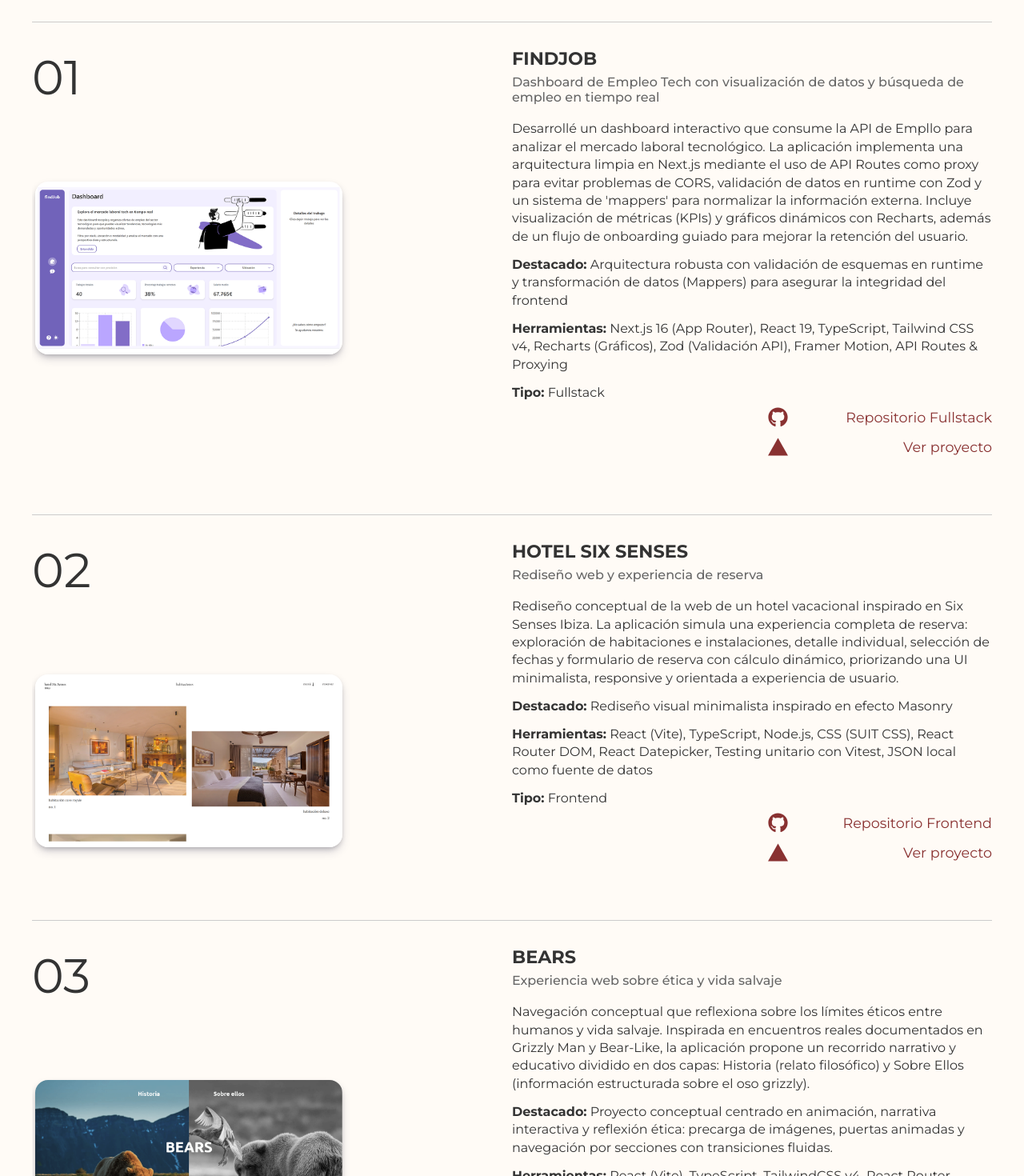
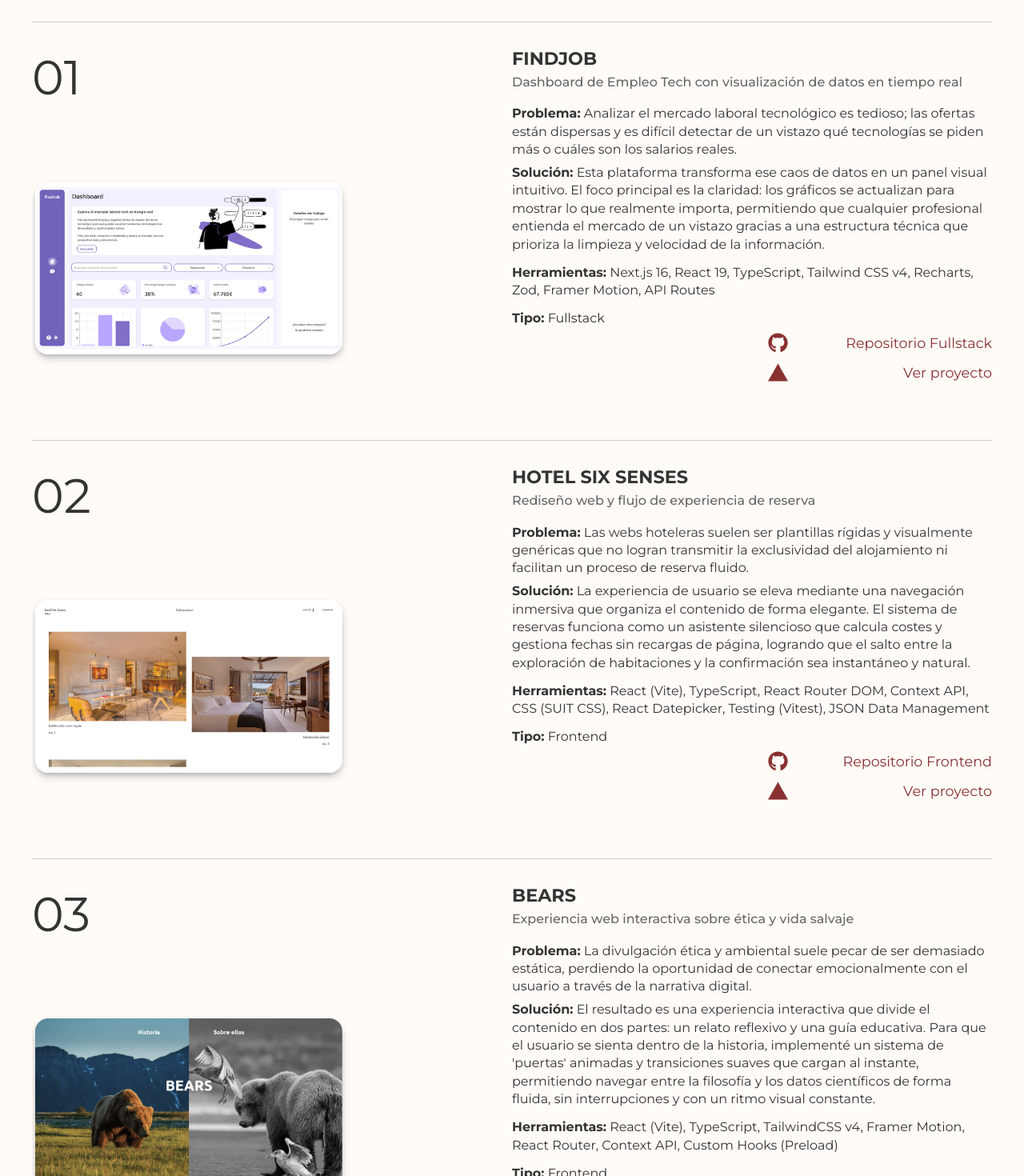
Before and after one commit to JaumeEsquerdo/portfolio-personal, a React (Vite) app in the folder portfolio-jaume/: page /proyectos in a window 1280 px wide. Shown: the part 280-1750 px from the top of the page at 80% size. Built offline with nearby package versions, Linux system fonts and the light colour scheme; a web font is replaced by a local one.

Commit message:
actualizar json de datos de proyectos con estructura 'problema - solucion'

```diff
--- a/portfolio-jaume/src/components/Proyecto.jsx
+++ b/portfolio-jaume/src/components/Proyecto.jsx
@@ -11,7 +11,7 @@ const Proyecto = ({
   numero,
   titulo,
   subtitulo,
-  descripcion,
+  detalles,
   imagen,
   herramientas,
   stack,
@@ -19,6 +19,7 @@ const Proyecto = ({
   destacado,
   deploy,
 }) => {
+  const { problema, solucion } = detalles;
   const isDesktop = useIsDesktop();
 
   return (
@@ -47,13 +48,18 @@ const Proyecto = ({
           )}
           <h4 className="Proyecto-subtitulo">{subtitulo}</h4>
 
-          <p className="Proyecto-texto Proyecto-texto--primero">
-            {descripcion}
-          </p>
+          <div className="Proyecto-detalles">
+            <p className="Proyecto-texto">
+              <strong>Problema:</strong> {problema}
+            </p>
+            <p className="Proyecto-texto">
+              <strong>Solución:</strong> {solucion}
+            </p>
+          </div>
 
-          <p className="Proyecto-texto">
+          {/* <p className="Proyecto-texto">
             <strong>Destacado:</strong> {destacado}
-          </p>
+          </p> */}
           <p className="Proyecto-texto">
             <strong>Herramientas:</strong> {herramientas.join(", ")}
           </p>
--- a/portfolio-jaume/src/data/listaProyectos.js
+++ b/portfolio-jaume/src/data/listaProyectos.js
@@ -4,18 +4,22 @@ const listaProyectos = [
     numero: "01",
     titulo: "findJob",
     subtitulo:
-      "Dashboard de Empleo Tech con visualización de datos y búsqueda de empleo en tiempo real",
-    descripcion:
-      "Desarrollé un dashboard interactivo que consume la API de Empllo para analizar el mercado laboral tecnológico. La aplicación implementa una arquitectura limpia en Next.js mediante el uso de API Routes como proxy para evitar problemas de CORS, validación de datos en runtime con Zod y un sistema de 'mappers' para normalizar la información externa. Incluye visualización de métricas (KPIs) y gráficos dinámicos con Recharts, además de un flujo de onboarding guiado para mejorar la retención del usuario.",
+      "Dashboard de Empleo Tech con visualización de datos en tiempo real",
+    detalles: {
+      problema:
+        "Analizar el mercado laboral tecnológico es tedioso; las ofertas están dispersas y es difícil detectar de un vistazo qué tecnologías se piden más o cuáles son los salarios reales.",
+      solucion:
+        "Esta plataforma transforma ese caos de datos en un panel visual intuitivo. El foco principal es la claridad: los gráficos se actualizan para mostrar lo que realmente importa, permitiendo que cualquier profesional entienda el mercado de un vistazo gracias a una estructura técnica que prioriza la limpieza y velocidad de la información.",
+    },
     herramientas: [
-      "Next.js 16 (App Router)",
+      "Next.js 16",
       "React 19",
       "TypeScript",
       "Tailwind CSS v4",
-      "Recharts (Gráficos)",
-      "Zod (Validación API)",
+      "Recharts",
+      "Zod",
       "Framer Motion",
-      "API Routes & Proxying",
+      "API Routes",
     ],
     stack: "Fullstack",
     imagen: "/img/portada-findJob.png",
@@ -26,25 +30,27 @@ const listaProyectos = [
       },
     ],
     deploy: "https://find-job-dashboard.vercel.app/",
-    destacado:
-      "Arquitectura robusta con validación de esquemas en runtime y transformación de datos (Mappers) para asegurar la integridad del frontend",
   },
   {
     id: 2,
     numero: "02",
     titulo: "Hotel Six Senses",
-    subtitulo: "Rediseño web y experiencia de reserva",
-    descripcion:
-      "Rediseño conceptual de la web de un hotel vacacional inspirado en Six Senses Ibiza. La aplicación simula una experiencia completa de reserva: exploración de habitaciones e instalaciones, detalle individual, selección de fechas y formulario de reserva con cálculo dinámico, priorizando una UI minimalista, responsive y orientada a experiencia de usuario.",
+    subtitulo: "Rediseño web y flujo de experiencia de reserva",
+    detalles: {
+      problema:
+        "Las webs hoteleras suelen ser plantillas rígidas y visualmente genéricas que no logran transmitir la exclusividad del alojamiento ni facilitan un proceso de reserva fluido.",
+      solucion:
+        "La experiencia de usuario se eleva mediante una navegación inmersiva que organiza el contenido de forma elegante. El sistema de reservas funciona como un asistente silencioso que calcula costes y gestiona fechas sin recargas de página, logrando que el salto entre la exploración de habitaciones y la confirmación sea instantáneo y natural.",
+    },
     herramientas: [
       "React (Vite)",
       "TypeScript",
-      "Node.js",
+      "React Router DOM",
+      "Context API",
       "CSS (SUIT CSS)",
-      "React Router DOM",
       "React Datepicker",
-      "Testing unitario con Vitest",
-      "JSON local como fuente de datos",
+      "Testing (Vitest)",
+      "JSON Data Management",
     ],
     stack: "Frontend",
     imagen: "/img/portada-hotel.png",
@@ -55,23 +61,26 @@ const listaProyectos = [
       },
     ],
     deploy: "https://hotel-six-senses.vercel.app/",
-    destacado: "Rediseño visual minimalista inspirado en efecto Masonry",
   },
   {
     id: 3,
     numero: "03",
     titulo: "BEARS",
-    subtitulo: "Experiencia web sobre ética y vida salvaje",
-    descripcion:
-      "Navegación conceptual que reflexiona sobre los límites éticos entre humanos y vida salvaje. Inspirada en encuentros reales documentados en Grizzly Man y Bear-Like, la aplicación propone un recorrido narrativo y educativo dividido en dos capas: Historia (relato filosófico) y Sobre Ellos (información estructurada sobre el oso grizzly).",
+    subtitulo: "Experiencia web interactiva sobre ética y vida salvaje",
+    detalles: {
+      problema:
+        "La divulgación ética y ambiental suele pecar de ser demasiado estática, perdiendo la oportunidad de conectar emocionalmente con el usuario a través de la narrativa digital.",
+      solucion:
+        "El resultado es una experiencia interactiva que divide el contenido en dos partes: un relato reflexivo y una guía educativa. Para que el usuario se sienta dentro de la historia, implementé un sistema de 'puertas' animadas y transiciones suaves que cargan al instante, permitiendo navegar entre la filosofía y los datos científicos de forma fluida, sin interrupciones y con un ritmo visual constante.",
+    },
     herramientas: [
       "React (Vite)",
       "TypeScript",
       "TailwindCSS v4",
+      "Framer Motion",
       "React Router",
-      "Framer Motion",
       "Context API",
-      "Custom hooks (preload)",
+      "Custom Hooks (Preload)",
     ],
     stack: "Frontend",
     imagen: "/img/portada-bears.png",
@@ -82,25 +91,26 @@ const listaProyectos = [
       },
     ],
     deploy: "https://bears-conceptual.vercel.app/",
-    destacado:
-      "Proyecto conceptual centrado en animación, narrativa interactiva y reflexión ética: precarga de imágenes, puertas animadas y navegación por secciones con transiciones fluidas.",
   },
   {
     id: 4,
     numero: "04",
     titulo: "LA (2) SILLA",
-    subtitulo: "Digitalización y Sistema de Reservas para peluquería",
-    descripcion:
-      "Proyecto desarrollado para una peluquería local en Valencia con el fin de digitalizar su sistema de reservas. Se implementó una SPA (Single Page Application) que prioriza la experiencia de usuario joven, con animaciones fluidas, diseño mobile-first y una lógica de navegación que sincroniza el router con el scroll de forma eficiente.",
+    subtitulo: "Digitalización y Sistema de Reservas para peluquería local",
+    detalles: {
+      problema:
+        "Las peluquerías dependen casi siempre de desarrollos externos de reservas donde, además de pagar comisiones, se sacrifica por completo la identidad visual y la trascendencia de marca.",
+      solucion:
+        "Esta plataforma recupera el control total del negocio y su imagen. La prioridad es una web mobile-first que no solo elimina intermediarios, sino que ofrece una navegación ultra rápida y fluida. Al optimizar cada recurso visual, se consigue que exista una unión entre lo que transmite la propia web de la peluquería como el proceso de reservar una cita.",
+    },
     herramientas: [
-      "React (Vite)",
-      "CSS3",
+      "React 18 (Vite)",
       "React Router v6",
+      "CSS3 Vanilla",
       "Framer Motion",
-      "Responsive Design",
-      "WebP/Lazy Loading",
       "Context API",
-      "Custom Hooks (Gallery swap)",
+      "WebP / Lazy Loading",
+      "Responsive Design (Mobile-first)",
     ],
     stack: "Frontend",
     imagen: "/img/portada-la2silla.png",
@@ -111,25 +121,27 @@ const listaProyectos = [
       },
     ],
     deploy: "https://la-2-silla.vercel.app/",
-    destacado:
-      "Proyecto colaborativo enfocado en el alto rendimiento visual mediante animaciones y una arquitectura de navegación fluida entre secciones y página de reservas.",
   },
 
   {
     id: 5,
     numero: "05",
     titulo: "Turistea Villajoyosa",
-    subtitulo: "Planificador de Actividades Turísticas",
-    descripcion:
-      "Desarrollé una arquitectura robusta que permite a los usuarios personalizar itinerarios sobre su estancia en Villajoyosa mediante un calendario dinámico y a los administradores gestionar contenidos en tiempo real. Enfocado en la escalabilidad del código y una navegación fluida, integrando lógica de backend",
+    subtitulo: "Planificador de Itinerarios Turísticos",
+    detalles: {
+      problema:
+        "La mayoría de guías turísticas son informativas pero no funcionales, obligando al viajero a usar herramientas externas para planificar su estancia y fragmentando su experiencia.",
+      solucion:
+        "La clave aquí es la centralización: un planificador inteligente que permite guardar itinerarios tanto predeterminados como propios personalizados que persisten en el tiempo. El sistema gestiona con seguridad tanto el acceso de los turistas como un panel de control para que los administradores mantengan la oferta cultural actualizada en tiempo real sin complicaciones técnicas.",
+    },
     herramientas: [
+      "MongoDB & Mongoose",
+      "Express",
       "React (Vite)",
       "Node.js",
-      "CSS (SUIT CSS)",
-      "React Router DOM",
-      "Express",
-      "MongoDB",
+      "JWT Authentication",
       "React Calendar",
+      "SUIT CSS",
     ],
     stack: "Fullstack",
     imagen: "/img/portada-turistea.png",
@@ -144,80 +156,86 @@ const listaProyectos = [
       },
     ],
     deploy: "https://turistea-villajoyosa.vercel.app/",
-    destacado:
-      "Proyecto de mayor complejidad técnica con integración completa de API REST y base de datos",
   },
+  // {
+  //   id: 6,
+  //   numero: "06",
+  //   titulo: "Sushiro",
+  //   subtitulo: "Carta de restaurante interactiva",
+  //   descripcion:
+  //     "Aplicación para un restaurante con selector de mesa, menú interactivo, carrito y zona admin para login y subida de imágenes. Proyecto Fullstack completo con cliente sin login basado en mesa y sesión.",
+  //   herramientas: [
+  //     "React (Vite)",
+  //     "Node.js",
+  //     "CSS (SUIT CSS)",
+  //     "React Router DOM",
+  //     "Framer Motion",
+  //     "Express",
+  //     "MongoDB/Mongoose",
+  //     "JWT",
+  //     "Multer",
+  //     "dotenv",
+  //     "CORS",
+  //   ],
+  //   stack: "Fullstack",
+  //   imagen: "/img/portada-sushiro.png",
+  //   enlace: [
+  //     {
+  //       tipo: "Frontend",
+  //       url: "https://github.com/JaumeEsquerdo/Sushiro-frontend",
+  //     },
+  //     {
+  //       tipo: "Backend",
+  //       url: "https://github.com/JaumeEsquerdo/Sushiro-backend",
+  //     },
+  //   ],
+  //   deploy: "https://sushiro-frontend.vercel.app/",
+  //   destacado:
+  //     "Fullstack con login en mesa e integración de API para la relación con los productos/compras.",
+  // },
+
   {
     id: 6,
     numero: "06",
-    titulo: "Sushiro",
-    subtitulo: "Carta de restaurante interactiva",
-    descripcion:
-      "Aplicación para un restaurante con selector de mesa, menú interactivo, carrito y zona admin para login y subida de imágenes. Proyecto Fullstack completo con cliente sin login basado en mesa y sesión.",
-    herramientas: [
-      "React (Vite)",
-      "Node.js",
-      "CSS (SUIT CSS)",
-      "React Router DOM",
-      "Framer Motion",
-      "Express",
-      "MongoDB/Mongoose",
-      "JWT",
-      "Multer",
-      "dotenv",
-      "CORS",
-    ],
-    stack: "Fullstack",
-    imagen: "/img/portada-sushiro.png",
-    enlace: [
-      {
-        tipo: "Frontend",
-        url: "https://github.com/JaumeEsquerdo/Sushiro-frontend",
-      },
-      {
-        tipo: "Backend",
-        url: "https://github.com/JaumeEsquerdo/Sushiro-backend",
-      },
-    ],
-    deploy: "https://sushiro-frontend.vercel.app/",
-    destacado:
-      "Fullstack con login en mesa e integración de API para la relación con los productos/compras.",
-  },
-
-  {
-    id: 7,
-    numero: "07",
     titulo: "Brava",
     subtitulo: "Diseño UX/UI de E-commerce de Bebidas Funcionales",
-    descripcion:
-      "Diseño integral de una plataforma móvil para una marca de bebidas saludables, desarrollada como Trabajo Final de Máster (TFM). El proyecto destaca por un proceso profundo de UX Research, validando una propuesta visual inspirada en la esencia mediterránea de Valencia que equilibra bienestar, transparencia y un estilo de vida activo.",
+    detalles: {
+      problema:
+        "El sector de las bebidas saludables a menudo presenta interfaces genéricas que no logran comunicar el equilibrio entre el bienestar y un estilo de vida activo, fallando en generar confianza.",
+      solucion:
+        "El diseño nace de un proceso de investigación con usuarios para garantizar que cada elemento visual aporte claridad. El prototipo final prioriza la transparencia de los ingredientes y una arquitectura de compra simplificada, logrando una estética mediterránea que se siente premium pero que resulta extremadamente fácil de usar.",
+    },
     herramientas: [
       "Figma",
       "UX Research",
+      "Prototipado Interactivo",
       "User Testing",
-      "Prototipado Interactivo",
+      "Design Systems",
+      "Arquitectura de Información",
     ],
     stack: "UX/UI Design",
     imagen: "/img/portada-brava.png",
     deploy:
       "https://dribbble.com/shots/26962652-Brava-Dise-o-UX-UI-para-Refrescos-Saludables-App-M-vil",
-    destacado: "Proyecto final del módulo UX/UI de CEI Valencia",
   },
   {
-    id: 8,
-    numero: "08",
+    id: 7,
+    numero: "07",
     titulo: "Modernidad Mediterránea",
-    subtitulo: "Revista digital de arquitectura",
-    descripcion:
-      "Revista digital interactiva sobre arquitectura moderna mediterránea, desarrollada como proyecto final del módulo de Diseño Web con HTML, CSS y JS en CEI Valencia. La web simula una experiencia editorial, con secciones dedicadas a casas, materiales y referencias visuales, priorizando un diseño limpio, estructurado y orientado a contenido.",
-    herramientas: ["HTML", "CSS (SUIT CSS)", "JavaScript (vanilla)"],
+    subtitulo: "Revista digital interactiva de arquitectura",
+    detalles: {
+      problema:
+        "Las revistas de arquitectura digital a menudo sacrifican la estética editorial en favor de layouts web genéricos, perdiendo la esencia visual y el ritmo de lectura que caracteriza a las publicaciones de diseño premium.",
+      solucion:
+        "El proyecto traslada la esencia del papel al entorno digital mediante una maquetación limpia y equilibrada. La estructura permite que el contenido visual respire, logrando una experiencia de lectura pausada donde la jerarquía tipográfica y la organización de los materiales imitan la calidad de una publicación de lujo de forma nativa y ágil.",
+    },
+    herramientas: ["HTML5", "CSS3 (SUIT CSS)", "JavaScript (Vanilla)"],
     stack: "Frontend",
     imagen: "/img/portada-modernidad.png",
     enlace:
       "https://github.com/JaumeEsquerdo/Modernidad-Mediterranea---revista",
     deploy:
       "https://jaumeesquerdo.github.io/Modernidad-Mediterranea---revista/index.html",
-    destacado: "Primer proyecto desplegado",
   },
 ];
 
--- a/portfolio-jaume/src/pages/Proyectos.jsx
+++ b/portfolio-jaume/src/pages/Proyectos.jsx
@@ -39,7 +39,7 @@ const Proyectos = () => {
               numero={proyecto.numero}
               titulo={proyecto.titulo}
               subtitulo={proyecto.subtitulo}
-              descripcion={proyecto.descripcion}
+              detalles={proyecto.detalles}
               imagen={proyecto.imagen}
               stack={proyecto.stack}
               herramientas={proyecto.herramientas}
```
